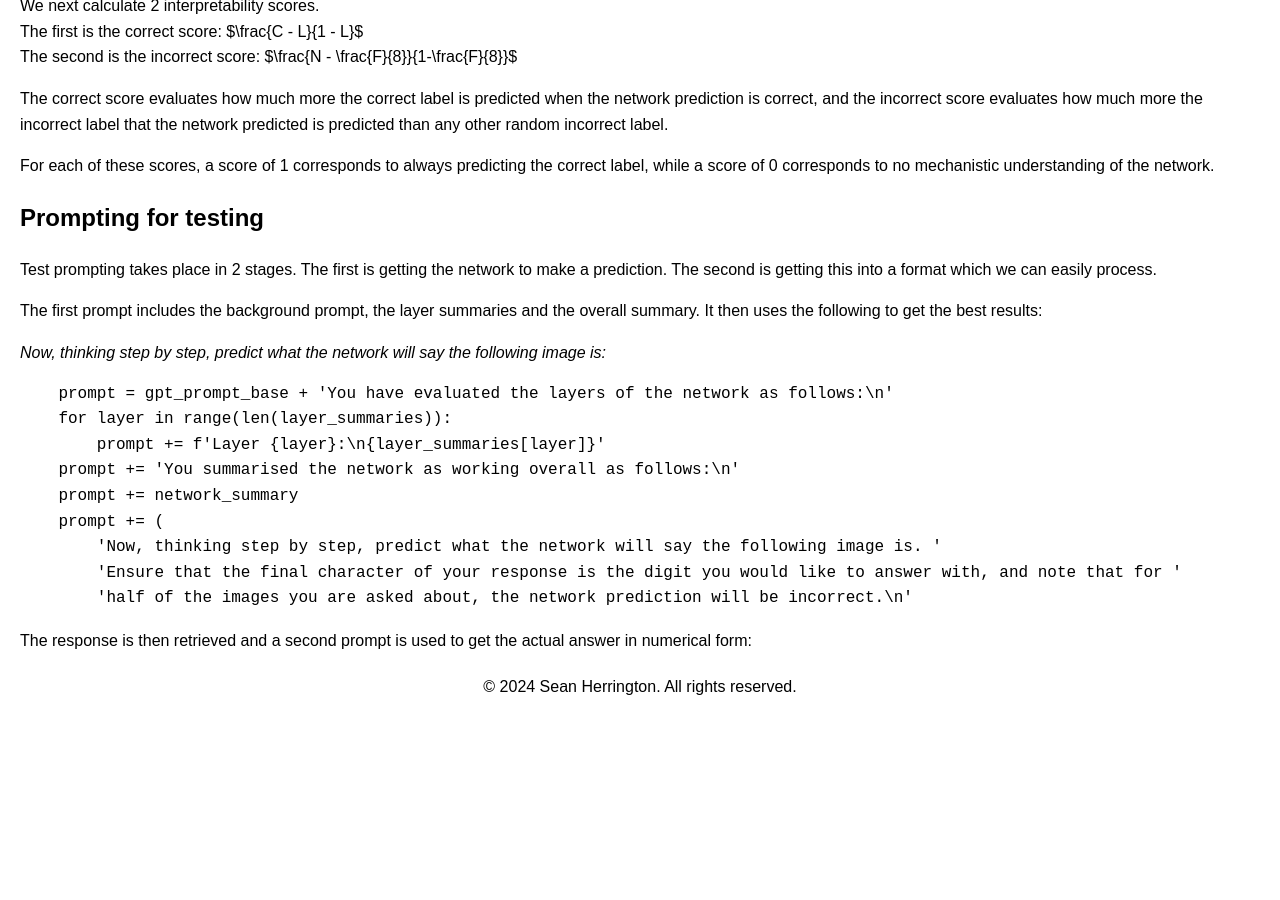
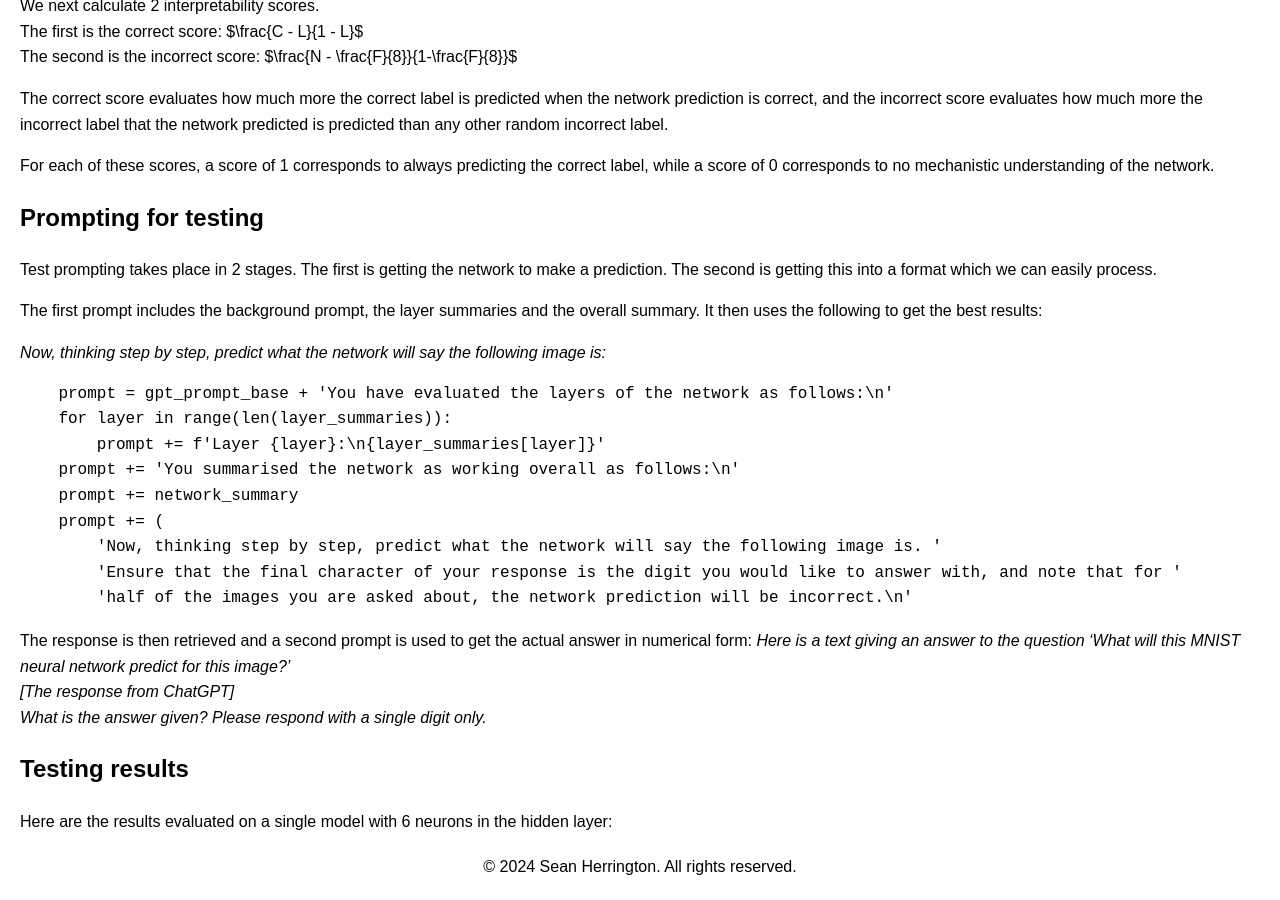
Before and after one commit to Arkleseisure/Arkleseisure.github.io, a Jekyll site: the page built from pages/testing.md, in a window 1280 px wide and 900 px high, scrolled down 807 px. Built offline with Jekyll 4.4.1, drawn with Linux system fonts in a browser that asks for light colours; before the commit the page ends 1526 px from its top, so only the background shows below that.

Commit message:
Update testing.md

```diff
--- a/pages/testing.md
+++ b/pages/testing.md
@@ -44,3 +44,9 @@ It then uses the following to get the best results:
             'half of the images you are asked about, the network prediction will be incorrect.\n'
 
 The response is then retrieved and a second prompt is used to get the actual answer in numerical form:
+*Here is a text giving an answer to the question 'What will this MNIST neural network predict for this image?'*
+*[The response from ChatGPT]*
+*What is the answer given? Please respond with a single digit only.*
+
+## Testing results
+Here are the results evaluated on a single model with 6 neurons in the hidden layer:
```
